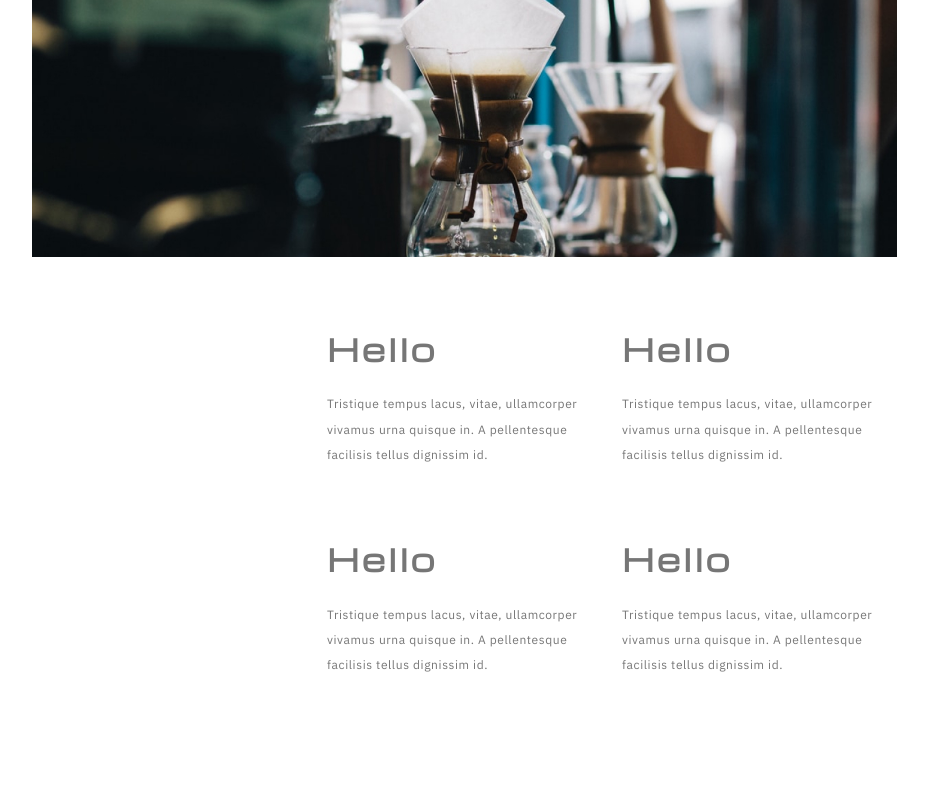
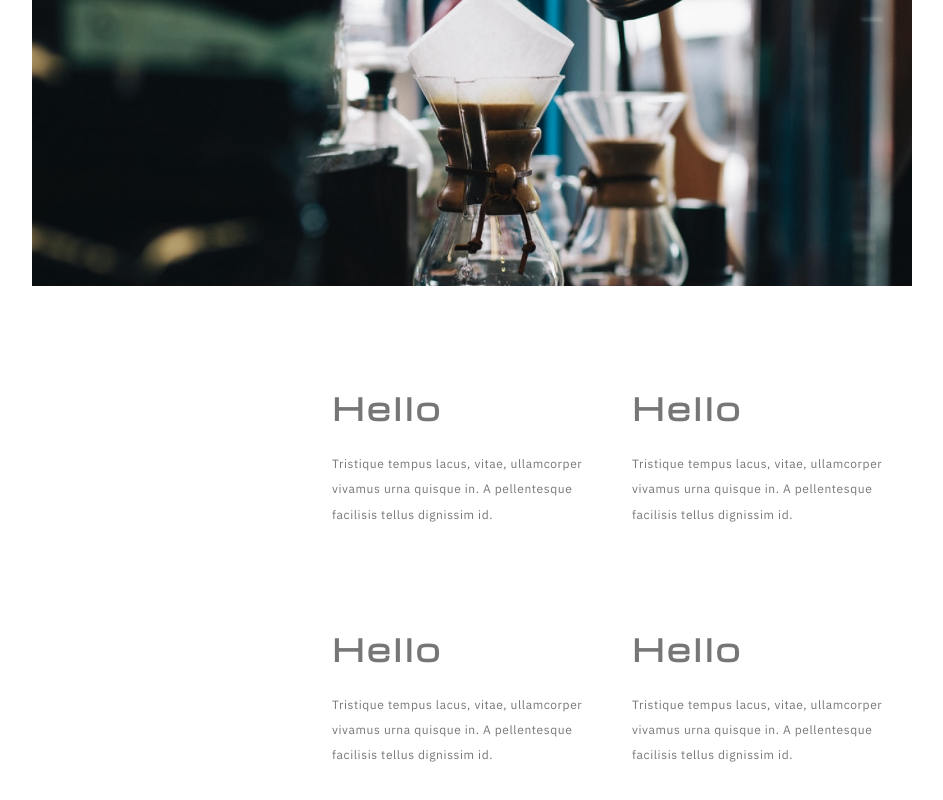
Before and after one commit to juliacodes/CoffeeChemistry, a React (Create React App) app: page /coffee-origins in a window 1280 px wide. Shown: the part 1388-2188 px from the top of the page, without its empty margins (18-961 px from the left). Before the commit the page ends 2116 px from the top, so only its background shows below. Built offline with nearby package versions, Linux system fonts and the light colour scheme.

Commit message:
Grid Fixes

```diff
--- a/src/Components/GuidesPage/Grid/index.js
+++ b/src/Components/GuidesPage/Grid/index.js
@@ -32,8 +32,6 @@ const Grid = props => (
             Discover the originals and flavors of different beans random text
             here oh well
         </Caption>
-        <Column></Column>
-        <Column></Column>
         <RightDoubleColumn>
             Lorem ipsum dolor sit amet, consectetur adipiscing elit. Morbi
             aenean ultricies risus, orci. Sed sit ultrices habitasse tincidunt
@@ -53,7 +51,7 @@ const Grid = props => (
             ipsum, tortor ligula augue iaculis nullam ornare. Fermentum interdum
             eget etiam ac varius.
         </TextColumn>
-        <TextColumn style={{ gridArea: '4/4/5/5' }}>
+        <TextColumn style={{ gridArea: '3/4/3/4' }}>
             Tristique tempus lacus, vitae, ullamcorper vivamus urna quisque in.
             A pellentesque facilisis tellus dignissim id. <br />
             <br />
@@ -67,6 +65,16 @@ const Grid = props => (
             eget etiam ac varius.
         </TextColumn>
         <ImageColumn />
+        <TextColumn style={{ gridArea: '5/2/5/2' }}>
+            <Heading>Hello</Heading>
+            Tristique tempus lacus, vitae, ullamcorper vivamus urna quisque in.
+            A pellentesque facilisis tellus dignissim id.
+        </TextColumn>
+        <TextColumn style={{ gridArea: '5/3/5/3' }}>
+            <Heading>Hello</Heading>
+            Tristique tempus lacus, vitae, ullamcorper vivamus urna quisque in.
+            A pellentesque facilisis tellus dignissim id.
+        </TextColumn>
         <TextColumn style={{ gridArea: '6/2/6/2' }}>
             <Heading>Hello</Heading>
             Tristique tempus lacus, vitae, ullamcorper vivamus urna quisque in.
@@ -77,16 +85,6 @@ const Grid = props => (
             Tristique tempus lacus, vitae, ullamcorper vivamus urna quisque in.
             A pellentesque facilisis tellus dignissim id.
         </TextColumn>
-        <TextColumn style={{ gridArea: '7/2/7/2' }}>
-            <Heading>Hello</Heading>
-            Tristique tempus lacus, vitae, ullamcorper vivamus urna quisque in.
-            A pellentesque facilisis tellus dignissim id.
-        </TextColumn>
-        <TextColumn style={{ gridArea: '7/3/7/3' }}>
-            <Heading>Hello</Heading>
-            Tristique tempus lacus, vitae, ullamcorper vivamus urna quisque in.
-            A pellentesque facilisis tellus dignissim id.
-        </TextColumn>
     </GridContainer>
 );
 
--- a/src/Components/GuidesPage/Grid/styles.js
+++ b/src/Components/GuidesPage/Grid/styles.js
@@ -4,15 +4,14 @@ import Pourover from '../../../Images/Guides/pourover.jpg';
 
 export const GridContainer = styled.div`
     height: 100%;
-    width: 100%;
+    margin-top: 50px;
     margin-bottom: 50px;
     padding: 0 50px;
     display: grid;
     grid-template-columns: repeat(4, 1fr);
     grid-template-rows: 1fr;
-    grid-column-gap: 20px;
+    column-gap: 20px;
     grid-row-gap: 50px;
-    grid-template-rows: repeat(2, 1fr);
 
     div {
         align-self: center;
@@ -46,24 +45,25 @@ export const Caption = styled.div`
 `;
 
 export const RightDoubleColumn = styled.div`
-    grid-area: 2 / 3 / span 2 / span 3;
+    grid-area: 2 / 3 / 2 / 5;
     font-family: IBM Plex Sans;
     font-style: normal;
     font-weight: 500;
-    font-size: 16px;
+    font-size: 20px;
+    margin-top: 30px;
     line-height: 210%;
     letter-spacing: 0.05em;
     color: #000000;
 `;
 
 export const TextColumn = styled(RightDoubleColumn)`
-    grid-area: 4 / 3 / 4 / 4;
+    grid-area: 3 / 3 / 3 / 4;
     font-size: 12px;
     color: #767676;
 `;
 
 export const ImageColumn = styled.div`
-    grid-area: 5 / 1 / 6 / 4;
+    grid-area: 4 / 1 / 4 / 4;
     height: 400px;
     background-position: center center;
     background-size: cover;
--- a/src/Views/Guides/CoffeeOrigins.js
+++ b/src/Views/Guides/CoffeeOrigins.js
@@ -10,7 +10,7 @@ function CoffeeOrigins() {
             <NavBar type='simple' />
 
             <GuideHeading />
-            <Inner>
+            <Inner style={{ paddingTop: 0 }}>
                 <Grid></Grid>
             </Inner>
         </Container>
```
